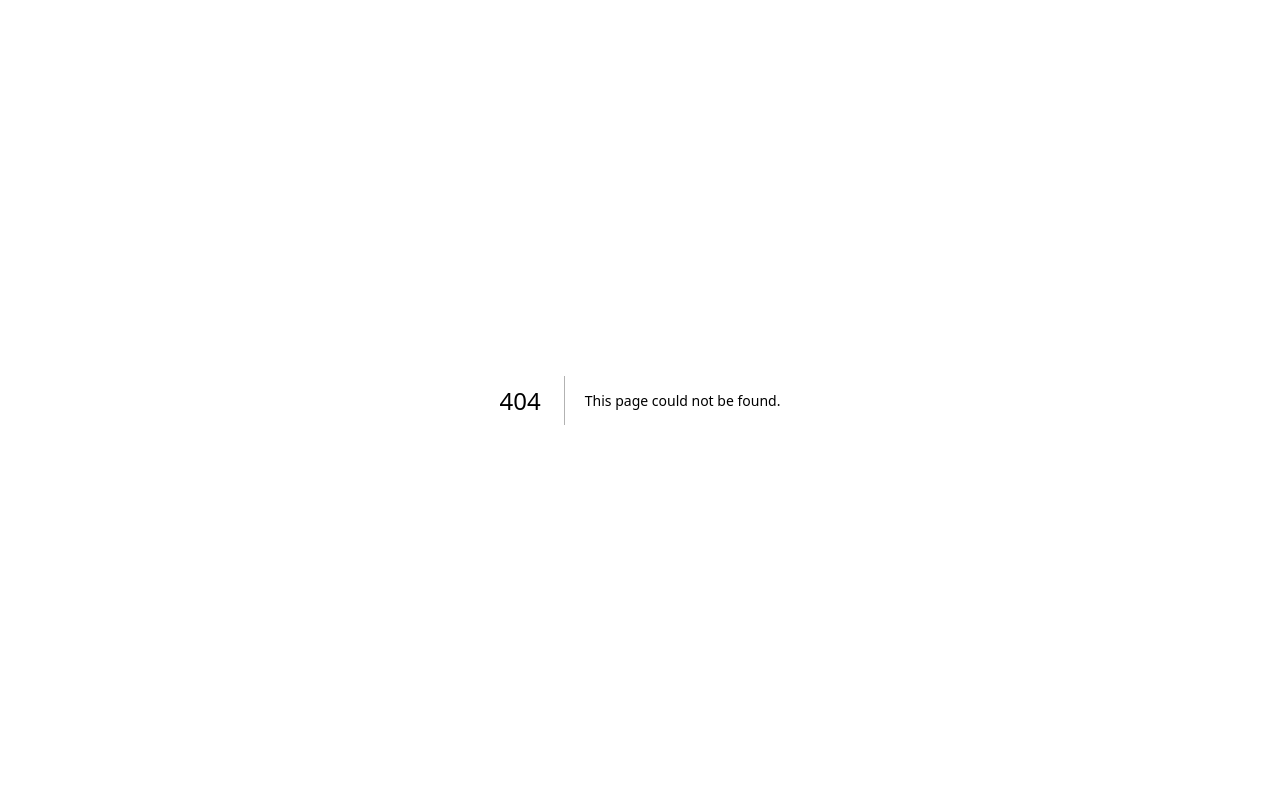
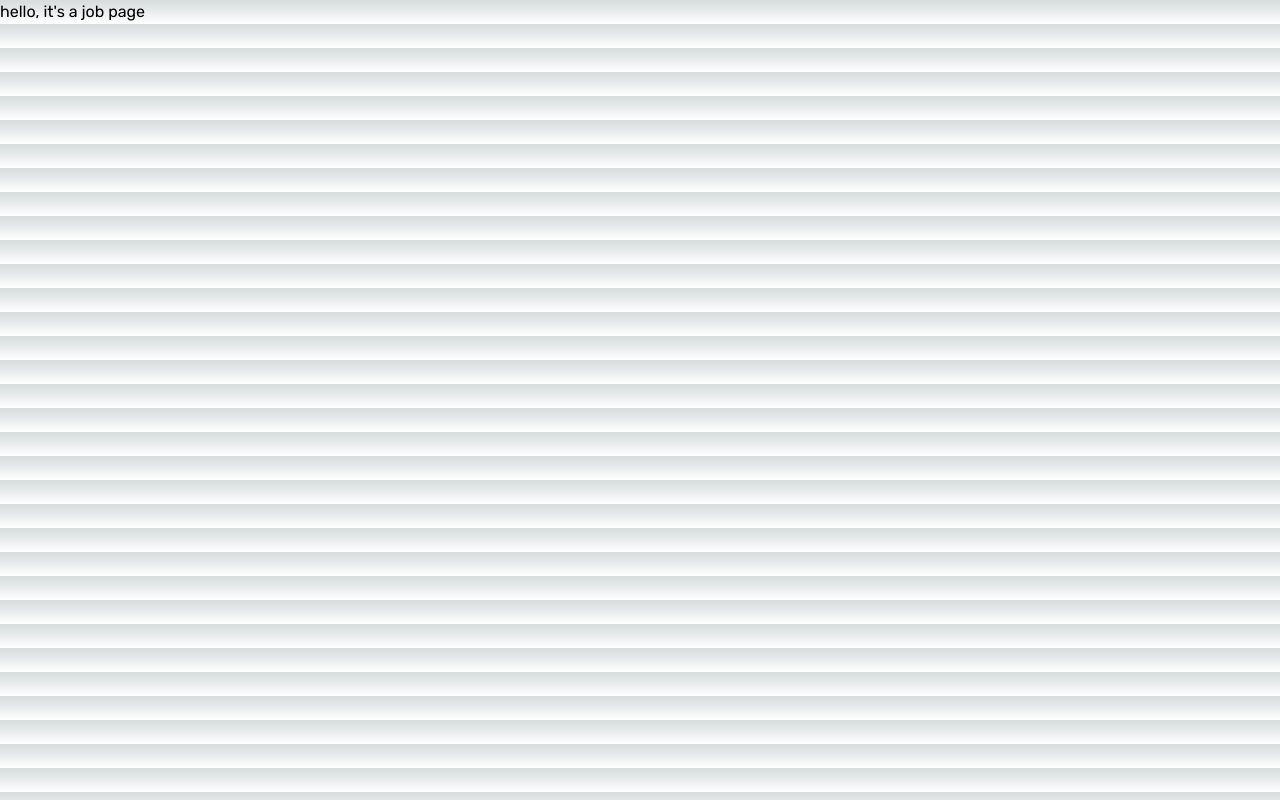
Before and after one commit to MercuryPower/getJobApp-next, a Next.js app: page /jobs in a window 1280 px wide. Before the commit this address had no page. Built offline with nearby package versions, Linux system fonts and the light colour scheme.

Commit message:
add some test pages

```diff
--- /dev/null
+++ b/src/app/jobs/page.tsx
@@ -0,0 +1,7 @@
+export default function Page(){
+    return (
+        <div>
+            hello, it's a job page
+        </div>
+    )
+}
--- a/src/app/layout.tsx
+++ b/src/app/layout.tsx
@@ -1,8 +1,8 @@
 import type { Metadata } from "next";
-import { Inter } from "next/font/google";
+import {Inter, Rubik} from "next/font/google";
 import "./globals.css";
 
-const inter = Inter({ subsets: ["latin"] });
+  const inter = Rubik({ subsets: ["latin"] });
 
 export const metadata: Metadata = {
   title: "Create Next App",
--- a/src/app/page.tsx
+++ b/src/app/page.tsx
@@ -1,4 +1,5 @@
 import Image from "next/image";
+import Link from "next/link";
 
 export default function Home() {
   return (
@@ -40,11 +41,10 @@ export default function Home() {
       </div>
 
       <div className="mb-32 grid text-center lg:mb-0 lg:w-full lg:max-w-5xl lg:grid-cols-4 lg:text-left">
-        <a
-          href="https://nextjs.org/docs?utm_source=create-next-app&utm_medium=appdir-template&utm_campaign=create-next-app"
+        <Link
+          href="/jobs"
           className="group rounded-lg border border-transparent px-5 py-4 transition-colors hover:border-gray-300 hover:bg-gray-100 hover:dark:border-neutral-700 hover:dark:bg-neutral-800/30"
-          target="_blank"
-          rel="noopener noreferrer"
+
         >
           <h2 className="mb-3 text-2xl font-semibold">
             Docs{" "}
@@ -55,7 +55,7 @@ export default function Home() {
           <p className="m-0 max-w-[30ch] text-sm opacity-50">
             Find in-depth information about Next.js features and API.
           </p>
-        </a>
+        </Link>
 
         <a
           href="https://nextjs.org/learn?utm_source=create-next-app&utm_medium=appdir-template-tw&utm_campaign=create-next-app"
```
Also changed, not shown: src/app/(dashboard)/admin/page.tsx (added), src/app/(dashboard)/layout.tsx (added), src/app/(dashboard)/user/page.tsx (added).
